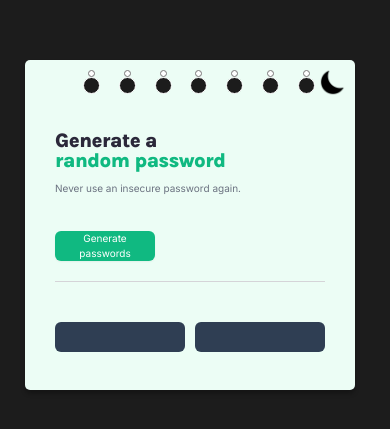
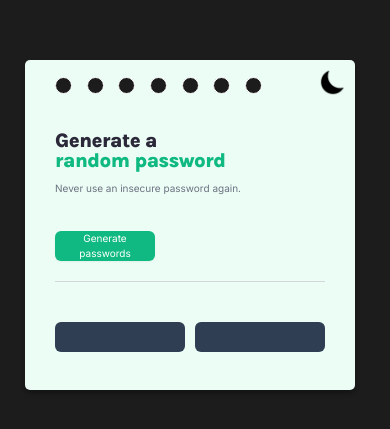
Before and after one commit to Microwavewaffle/Password-Generator, a plain HTML site: page index.html in a window 390 px wide. Shown: the part 197-626 px from the top of the page. Drawn offline with Linux system fonts and the light colour scheme.

Commit message:
Update styles.css

```diff
--- a/styles.css
+++ b/styles.css
@@ -281,9 +281,14 @@ input[type="radio"]:checked:after{
 
     }
 
-    input {
-        width: 7px;
-        height: 7px;
+    #theme-picker-section {
+        width: 200px;
+        margin-left: 25px;
+    }
+
+    input[type="radio"] {
+        width: 2px;
+
     }
 
     .passwords {
```
